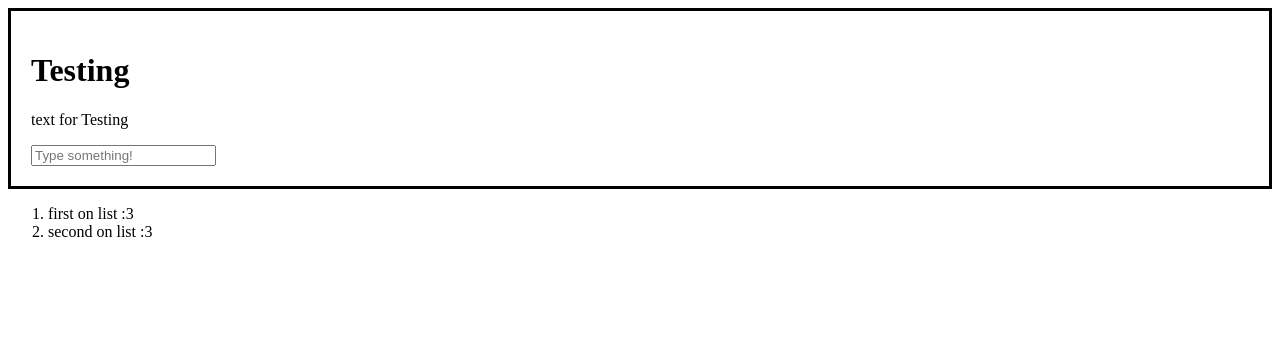
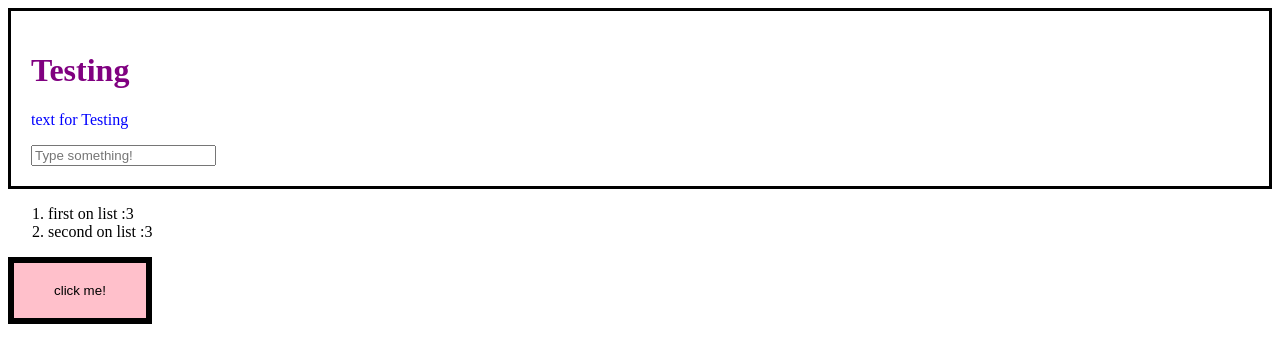
Before and after one commit to Woah865/woah865.github.io-pythontesting, a plain HTML site: page index.html in a window 1280 px wide. Drawn offline with Linux system fonts and the light colour scheme.

Commit message:
Update index.html

```diff
--- a/index.html
+++ b/index.html
@@ -1,11 +1,16 @@
 <div style="
   border: 3px solid black;
   padding: 20px;">
-<h1>Testing</h1>
-  <p>text for Testing</p>
+<h1 style="color: purple;">Testing</h1>
+  <p style="color: blue;">text for Testing</p>
   <input type="text" placeholder="Type something!">
 </div>
 <ol>
   <li>first on list :3</li>
   <li>second on list :3</li>
 </ol>
+<button style="
+  padding: 20px 40px;
+  border: 6px solid black;
+  background-color: pink;">
+  click me!</button>
```
